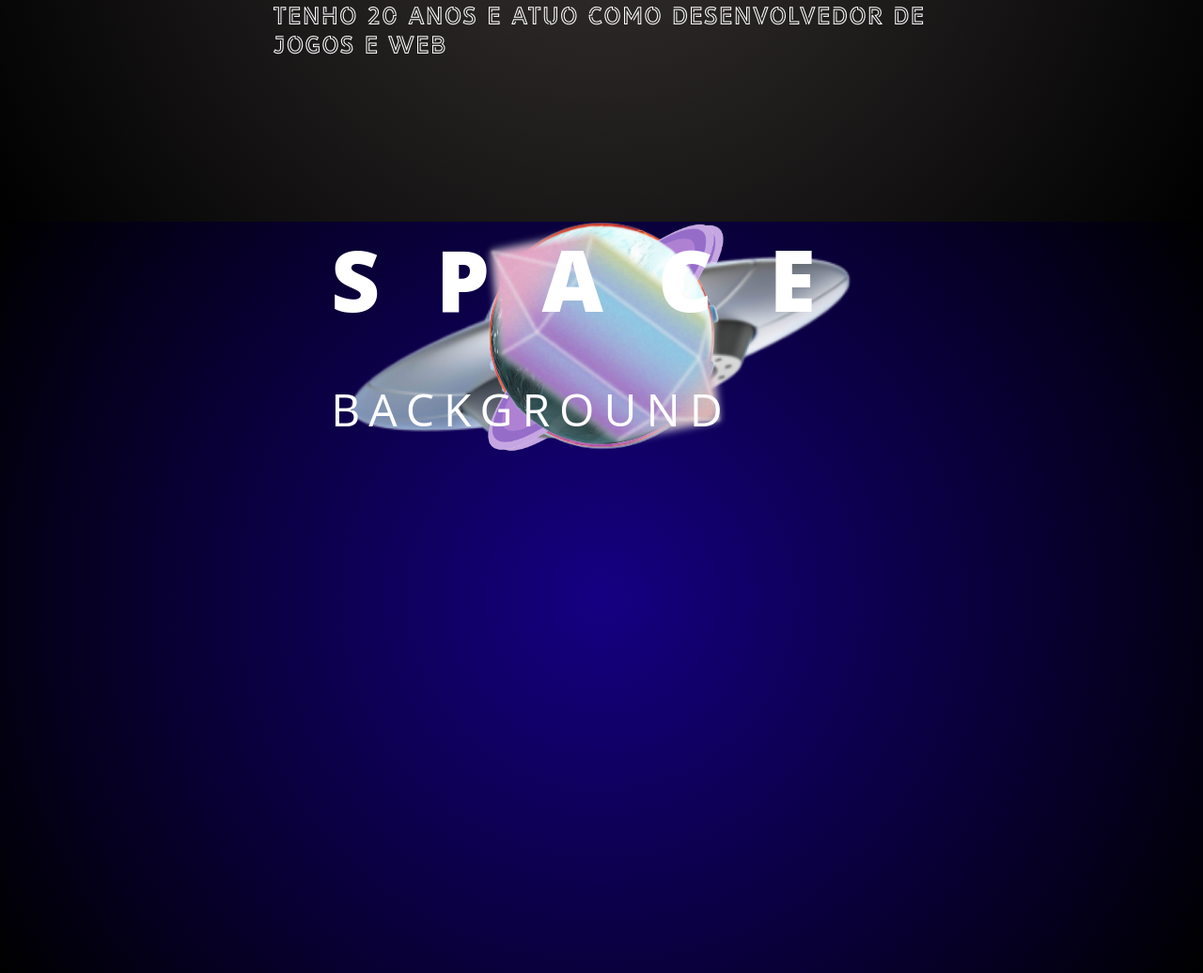
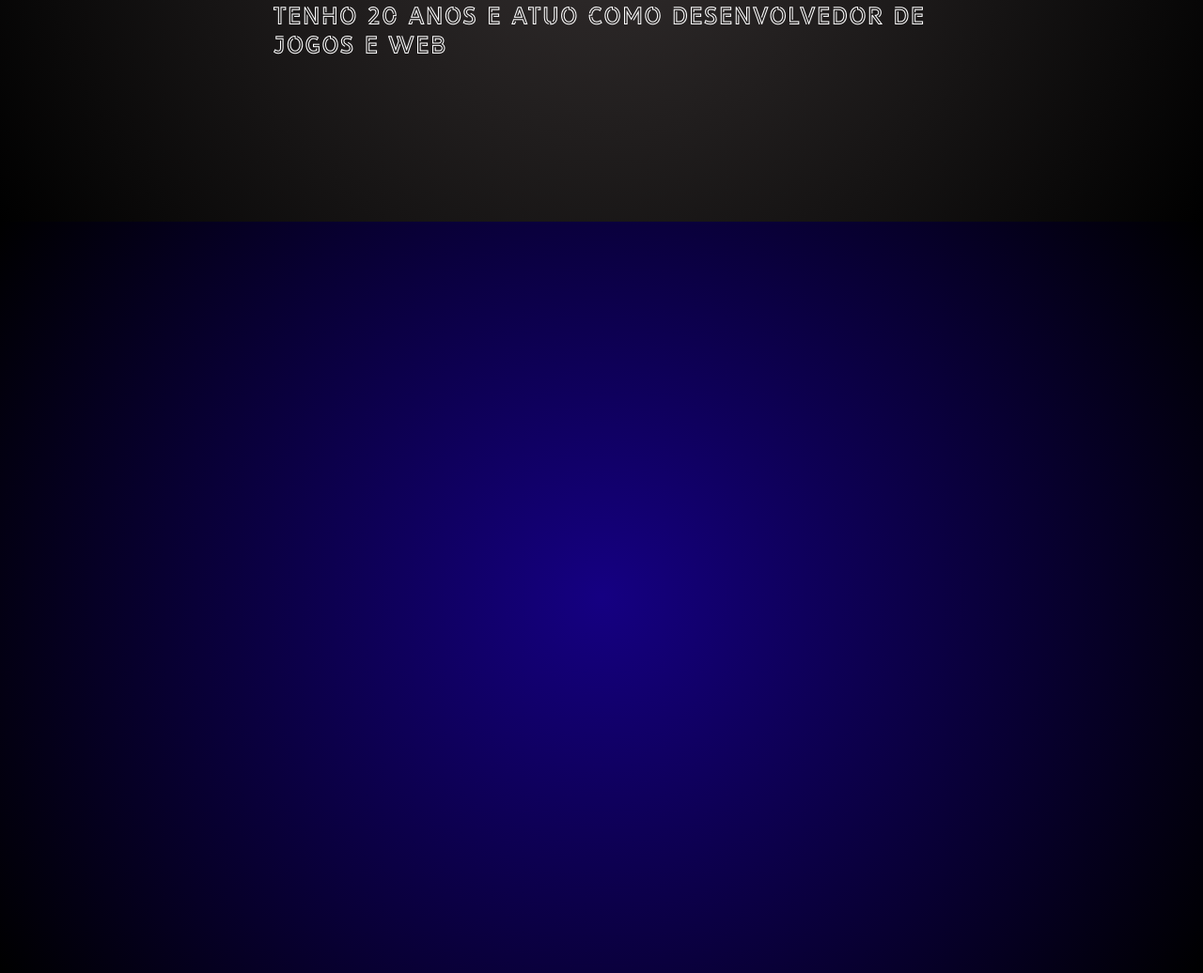
Before and after one commit to Profissional-Marcelo/SitePessoalGame, a PHP site: page /App/View/paginaInicial.php in a window 1280 px wide. Shown: the part 564-1600 px from the top of the page at 94% size. Run offline with PHP 8.4, Linux system fonts and the light colour scheme.

Commit message:
refazendo

```diff
--- a/App/View/paginaInicial.php
+++ b/App/View/paginaInicial.php
@@ -42,19 +42,7 @@
         </section>
     </section>
     <section class="Segunda-Parte">
-        <div class="container">
-            <h2 class="object" data-value="3">Space<br><span>Background</span></h2>
-            <img src="../../Assets/img/sessao-espaco/saturno.png" alt="saturno" class="object" data-value="-2" id="saturno">
-            <img src="../../Assets/img/sessao-espaco/ovni.png" alt="ovni" class="object" data-value="">
-            <img src="../../Assets/img/sessao-espaco/planetaAzul.png" alt="planeta azul" class="object" data-value="">
-            <img src="../../Assets/img/sessao-espaco/marte.png" alt="marte" class="object" data-value="">
-            <img src="../../Assets/img/sessao-espaco/planetaRoxo.png" alt="planetaRoxo" class="object" data-value="">
-            <img src="../../Assets/img/sessao-espaco/planetaRosa.png" alt="planeta rosa" class="object" data-value="">
-            <img src="../../Assets/img/sessao-espaco/saturno.png" alt="saturno" class="object" data-value="">
-            <img src="../../Assets/img/sessao-espaco/foguete.png" alt="foguete" class="object" data-value="">
-            <img src="../../Assets/img/sessao-espaco/netuno.png" alt="netuno" class="object" data-value="">
-            <img src="../../Assets/img/sessao-espaco/diamante.png" alt="diamante" class="object" data-value="3">
-        </div>
+
     </section>
     <!-- <a href="https://www.marcelorei.com.br" class="Botao-Home"><img src="https://img.icons8.com/glyph-neue/64/home--v1.png" alt="home--v1"/></a>
     <script src="../../Assets/js/paginaInicial.js"></script>
```
